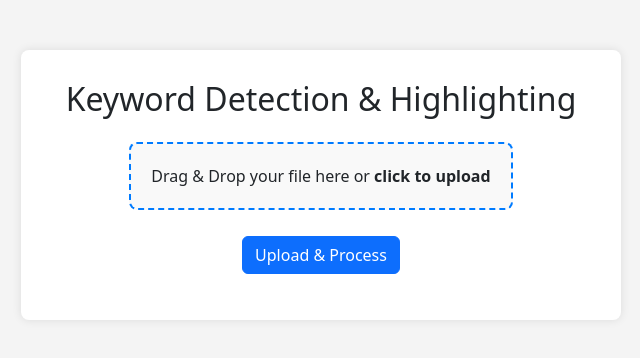
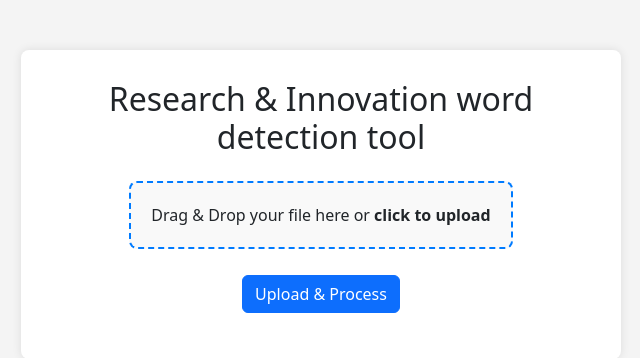
Before and after one commit to sabasn/flask-keyword-detector, a Flask app: page / in a window 1280 px wide. Shown: the top 358 px of the page, without its empty margins (319-959 px from the left). Run offline with Flask 3, Linux system fonts and the light colour scheme; some libraries are stand-ins or nearby versions.

Commit message:
Updated index.html with new UI changes

```diff
--- a/templates/index.html
+++ b/templates/index.html
@@ -69,7 +69,7 @@
 <body>
 
 <div class="container">
-    <h2 class="text-center mb-4">Keyword Detection & Highlighting</h2>
+    <h2 class="text-center mb-4">Research & Innovation word detection tool</h2>
 
     <form id="upload-form" enctype="multipart/form-data">
         <label for="file-upload" class="upload-box">
```
